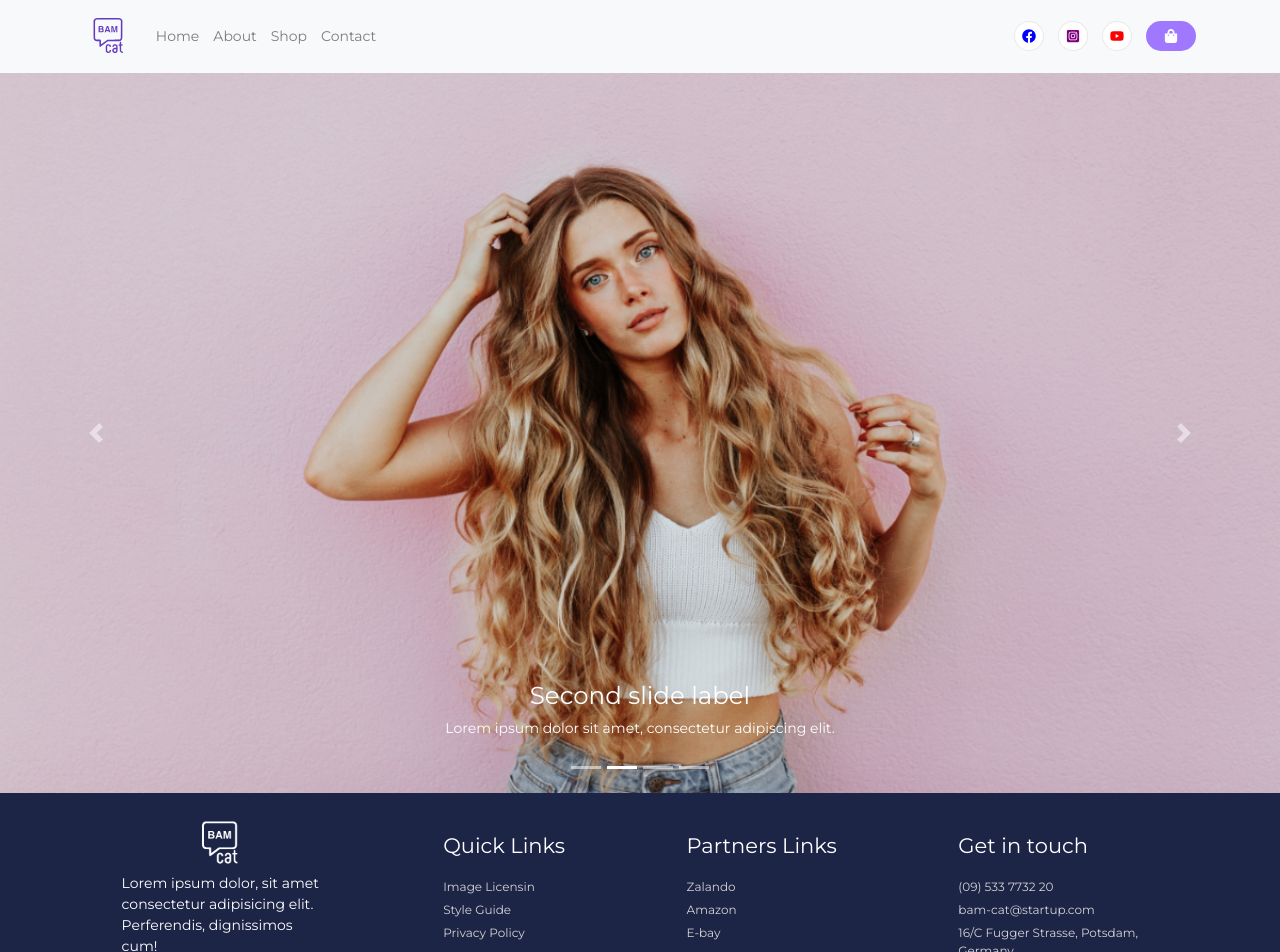
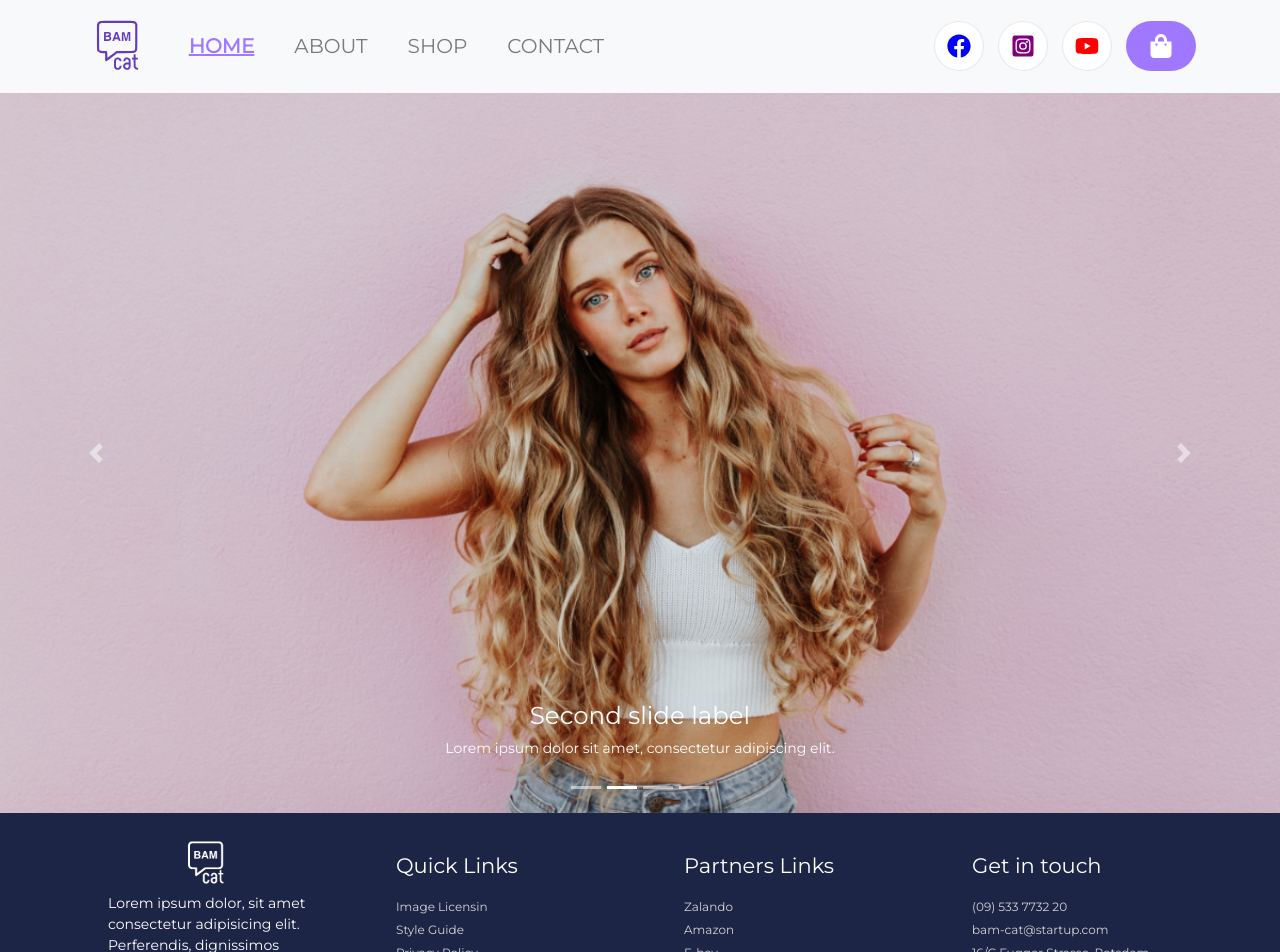
Before and after one commit to syed-ghufran-hassan/B.A.M-eCommerce, a React (Create React App) app: page / in a window 1280 px wide. Shown: the top 952 px of the page. Built offline with nearby package versions, Linux system fonts and the light colour scheme; no server answers.

Commit message:
Adjusting Navbar according to Feedback, making Footer responsive

```diff
--- a/src/features/Components/Navbar.js
+++ b/src/features/Components/Navbar.js
@@ -1,4 +1,5 @@
 import React from "react";
+import { NavLink } from "react-router-dom"
 import "../styles/Navbar.css";
 import logo from "../img/logo.svg";
 import {
@@ -15,7 +16,7 @@ import "bootstrap/dist/css/bootstrap.min.css";
 
 function NavbarFunc() {
   return (
-    <Navbar sticky="top" collapseOnSelect expand="sm" bg="light" variant="light">
+    <Navbar sticky="top" collapseOnSelect expand="lg" bg="light" variant="light">
       <Container>
       <Navbar.Brand href="./">
         <img className="logo" src={logo} alt=""></img>
@@ -23,10 +24,42 @@ function NavbarFunc() {
       <Navbar.Toggle aria-controls="responsive-navbar-nav" />
       <Navbar.Collapse id="responsive-navbar-nav">
         <Nav className="mr-auto is-active">
-          <Nav.Link href="./">Home</Nav.Link>
-          <Nav.Link href="/about">About</Nav.Link>
-          <Nav.Link href="/shop">Shop</Nav.Link>
-          <Nav.Link href="/contact">Contact</Nav.Link>
+          <NavLink
+           className="headerLink"
+           activeClassName="is-active"
+           activeStyle={{ color: "#9F78FF", fontWeight:"bold", textDecoration:"underline"}}
+           exact="true"
+           to="/"
+          >
+            HOME
+          </NavLink>
+          <NavLink
+           className="headerLink"
+           activeClassName="is-active"
+           activeStyle={{ color: "#9F78FF", fontWeight:"bold", textDecoration:"underline"}}
+           exact="true"
+           to="/about"
+          >
+            ABOUT
+          </NavLink>
+          <NavLink
+           className="headerLink"
+           activeClassName="is-active"
+           activeStyle={{ color: "#9F78FF", fontWeight:"bold", textDecoration:"underline"}}
+           exact="true"
+           to="/shop"
+          >
+            SHOP
+          </NavLink>
+          <NavLink
+           className="headerLink"
+           activeClassName="is-active"
+           activeStyle={{ color: "#9F78FF", fontWeight:"bold", textDecoration:"underline"}}
+           exact="true"
+           to="/contact"
+          >
+            CONTACT
+          </NavLink>
         </Nav>
         <Nav className="Social-links m-2">
           <Row>
@@ -35,28 +68,27 @@ function NavbarFunc() {
             href="https://www.facebook.com/"
             target="_blank"
           >
-            <FaFacebook />
+            <FaFacebook size={24} />
           </Nav.Link>
           <Nav.Link
             className="instagram-icon m-2"
             href="https://www.instagram.com/"
             target="_blank"
           >
-            <FaInstagramSquare />
+            <FaInstagramSquare size={24} />
           </Nav.Link>
           <Nav.Link
             className="youtube-icon m-2"
             href="https://www.youtube.com/"
             target="_blank"
           >
-            <FaYoutube />
+            <FaYoutube size={24} />
           </Nav.Link>
           <Nav.Link
             className="shopping-icon m-2"
-            href="https://www.facebook.com/"
-            target="_blank"
+            href="./shop"
           >
-            <FaShoppingBag />
+            <FaShoppingBag size={24} />
           </Nav.Link>
           </Row>
         </Nav>
--- a/src/features/styles/Footer.css
+++ b/src/features/styles/Footer.css
@@ -1,11 +1,11 @@
-.Footer-background {
+/* .Footer-background {
   width: 100%;
   background-color: white;
   height: 260px;
   display: flex;
   justify-content: center;
   margin-bottom: 0px;
-}
+} */
 
 .Footer {
   /* position: fixed; */
@@ -13,8 +13,7 @@
   left: 0px;
   right: 0px;
   margin-bottom: 0px;
-
-  height: 260px;
+  /* height: 260px; */
   display: flex;
   flex-direction: column;
   background-color: #1D2547;
@@ -26,7 +25,8 @@
   display: flex;
   flex-direction: row;
   justify-content: space-evenly;
-  margin-top: 20px;
+  flex-wrap: wrap;
+  margin: 20px;
 }
 
 .Logo-part {
@@ -43,6 +43,10 @@ width: 60px;
 .Footer-icons{
   display: flex;
   flex-direction: row;
+}
+
+.icon:hover {
+  filter: grayscale(1);
 }
 
 .facebook-icon{
@@ -88,6 +92,10 @@ width: 60px;
   margin: 5px;
 }
 
+.Quick-links {
+  width: 200px;
+}
+
 .Quick-links h4{
   margin-top: 20px;
   margin-bottom: 20px;
@@ -100,6 +108,10 @@ width: 60px;
   flex-direction: column;
   text-decoration: none;
   margin-top: 5px;
+}
+
+.Partners-links {
+  width: 200px;
 }
 
 .Partners-links h4{
@@ -138,4 +150,5 @@ width: 60px;
   display: flex;
   justify-content: center;
   align-items: center;
+  margin: 20px;
 }
--- a/src/features/styles/Navbar.css
+++ b/src/features/styles/Navbar.css
@@ -1,11 +1,17 @@
 .logo {
-  height: 50px;
+  height: 70px;
 }
 
-/* .nav-link:global(.active ){
-  color: #9F78FF !important;
-} */
+.is-active a {
+  margin: 20px;
+  font-size: 20px;
+  color: rgb(122, 122, 122);
+}
 
+.is-active a:hover {
+  color: #9F78FF;
+  text-decoration: none;
+}
 
 .Social-links .facebook-icon {
   display: flex;
@@ -14,8 +20,8 @@
   align-items: center;
   border-radius: 50%;
   background-color: white;
-  height: 30px;
-  width: 30px;
+  height: 50px;
+  width: 50px;
 }
 
 .Social-links .facebook-icon svg {
@@ -29,8 +35,8 @@
   align-items: center;
   border-radius: 50%;
   background-color: white;
-  height: 30px;
-  width: 30px;
+  height: 50px;
+  width: 50px;
 }
 
 .Social-links .instagram-icon svg {
@@ -44,8 +50,8 @@
   align-items: center;
   border-radius: 50%;
   background-color: white;
-  height: 30px;
-  width: 30px;
+  height: 50px;
+  width: 50px;
 }
 
 .Social-links .youtube-icon svg {
@@ -53,8 +59,8 @@
 }
 
 .Social-links .shopping-icon {
-  height: 30px;
-  width: 50px;
+  height: 50px;
+  width: 70px;
   background-color: #9F78FF;
   display: flex;
   flex-direction: row;
@@ -68,6 +74,6 @@
 }
 
 .navbar-toggler{
-  width: 50px;
-  height: 50px;
+  width: 60px;
+  height: 60px;
 }
```
